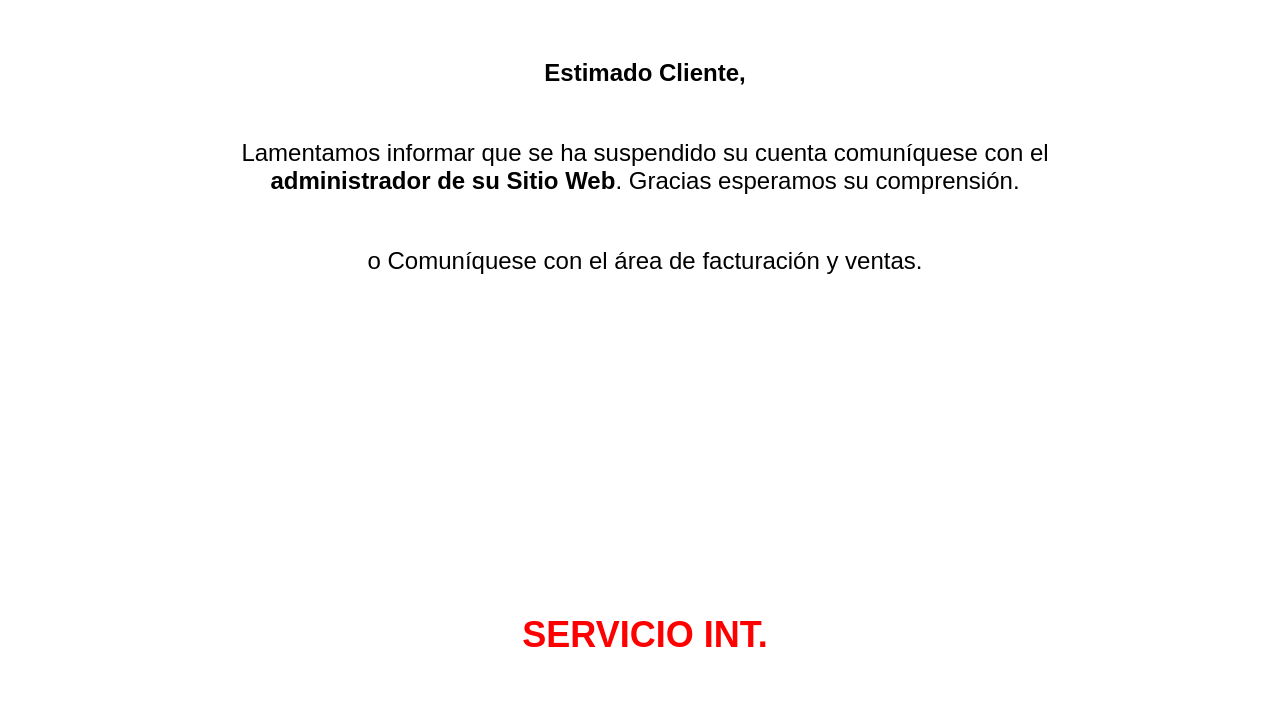
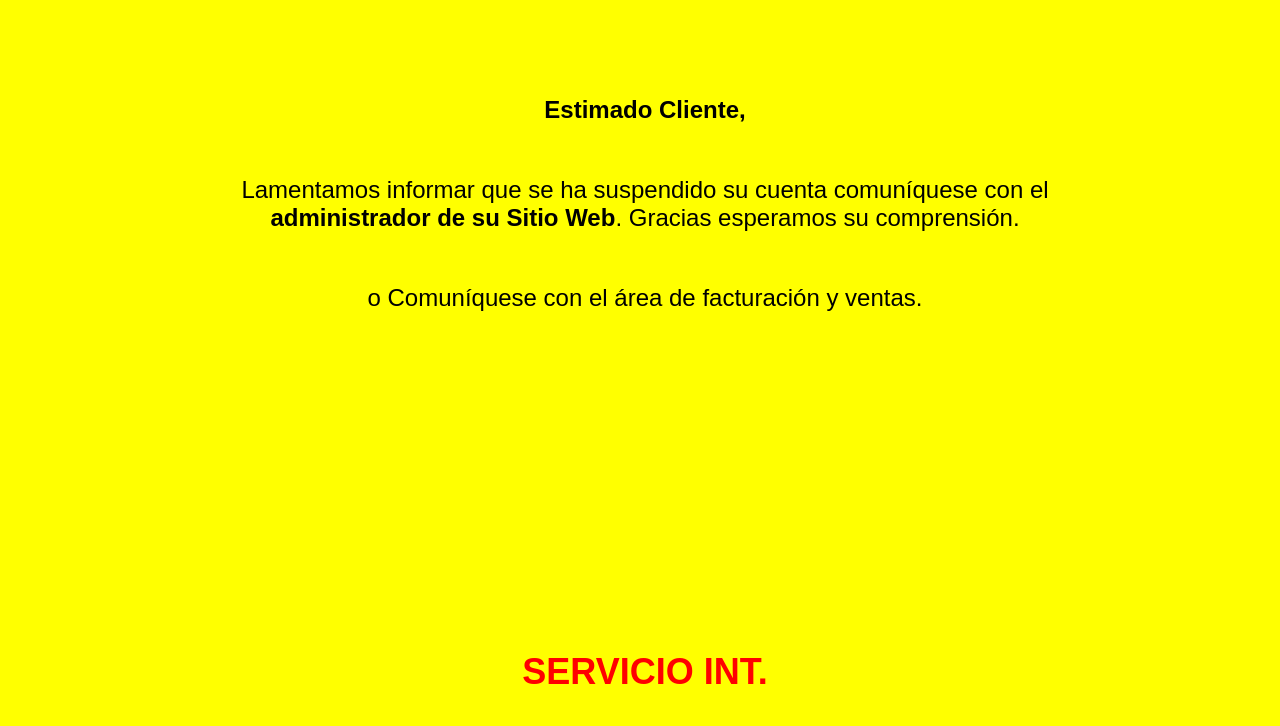
Before and after one commit to darwinmedia/Radio-Popular-HN, a plain HTML site: page index.html in a window 1280 px wide. Shown: the part 403-1129 px from the top of the page. Drawn offline with Linux system fonts and the light colour scheme.

Commit message:
Update index.html

```diff
--- a/index.html
+++ b/index.html
@@ -13,7 +13,8 @@
 }
 .Estilo2 {
 	font-family: Geneva, Arial, Helvetica, sans-serif;
-	font-size: 24px;
+	font-size: 36px;
+	font-weight: bold;
 }
 .Estilo3 {
 	font-family: Arial, Helvetica, sans-serif;
@@ -26,13 +27,16 @@
 	font-size: 36px;
 	color: #FF0000;
 }
+body {
+	background-color: #FFFF00;
+}
 -->
 </style>
 </head>
 
 <body>
 <div align="center">
-  <table width="1091" border="0" cellpadding="0" cellspacing="0" bgcolor="#FFFFFF">
+  <table width="1091" border="0" cellpadding="0" cellspacing="0">
     <!--DWLayoutTable-->
     <tr>
       <td width="115" height="86">&nbsp;</td>
```
